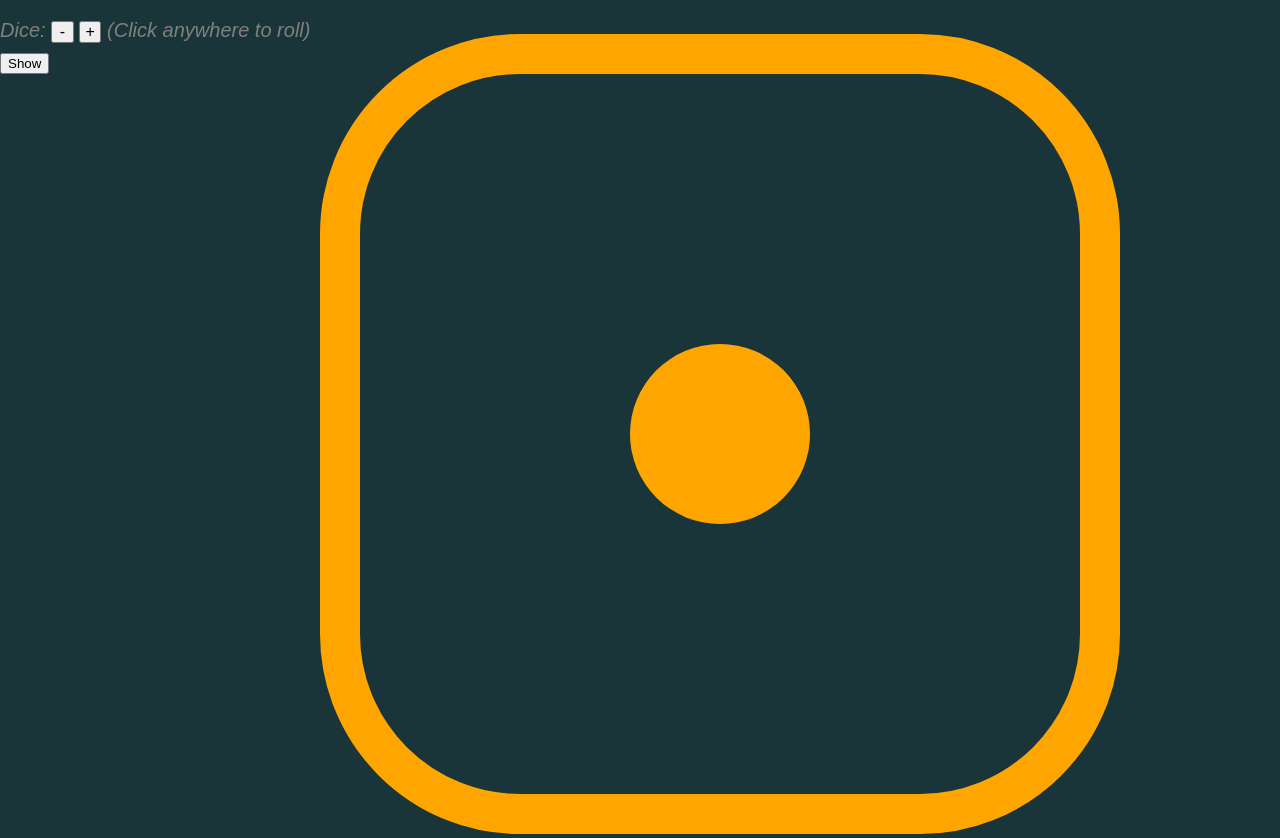
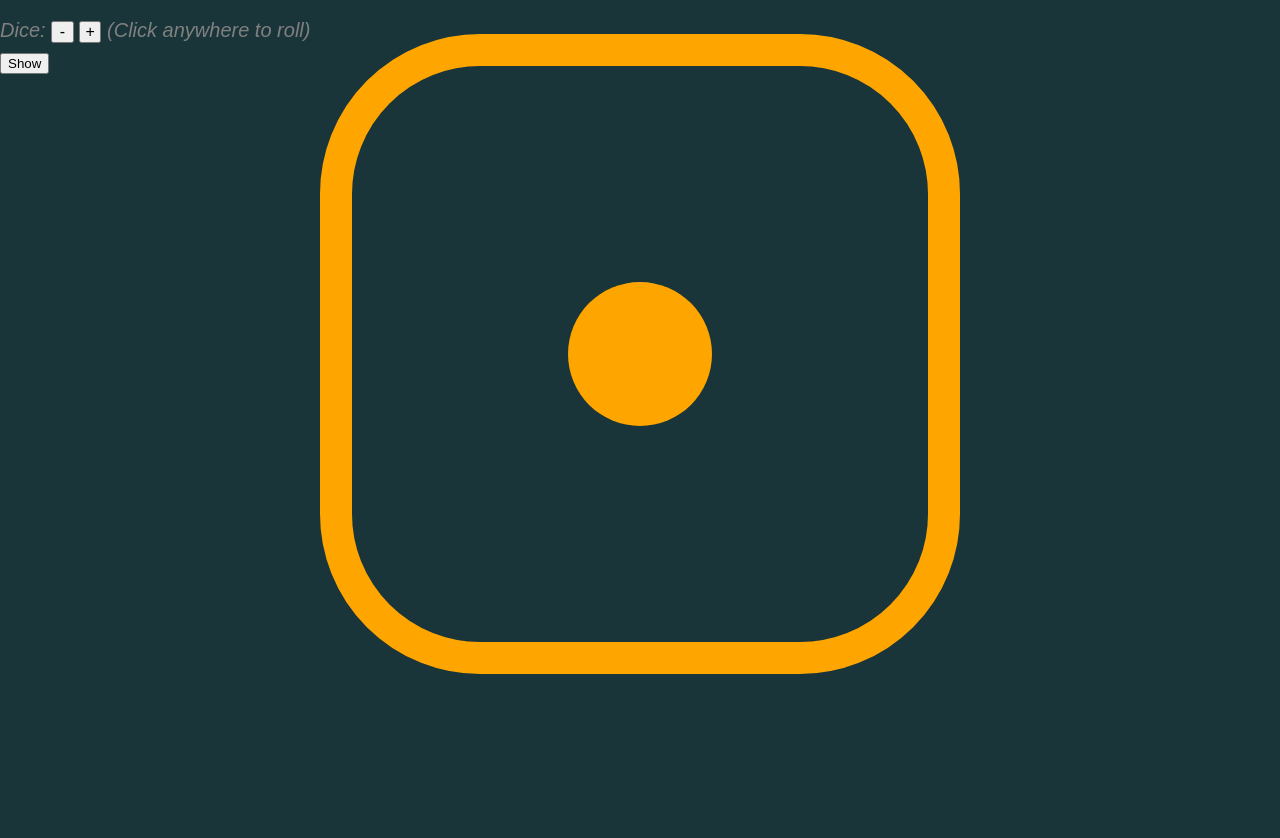
Before and after one commit to derekthatcher/bearsandcaves, a plain HTML site: page index.html in a window 1280 px wide. Shown: the part 61-899 px from the top of the page. After the commit the page ends 855 px from the top, so only its background shows below. Drawn offline with Linux system fonts and the light colour scheme.

Commit message:
svg size

```diff
--- a/index.html
+++ b/index.html
@@ -127,7 +127,7 @@ header{
           <div class="die-container">
               <div class="die-spacer"></div>
               <div class="spin die">
-                  <svg xmlns="http://www.w3.org/2000/svg" height="100%" width="100%" viewBox="0 0 80 80" >
+                  <svg xmlns="http://www.w3.org/2000/svg" height="80%" width="80%" viewBox="0 0 80 80" >
                       <rect x="2" y="2" width="76" height="76" rx="18" fill="none" stroke-width="4"/>
                       <g stroke-width="0" data-die-face>
                           <circle cx="20" cy="20" r="9" class="die-pip four five six" />
```
